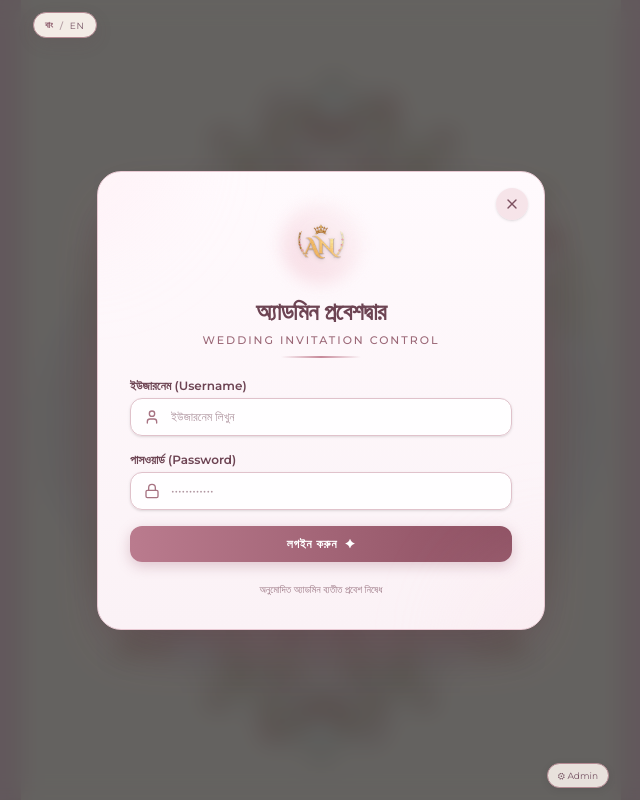
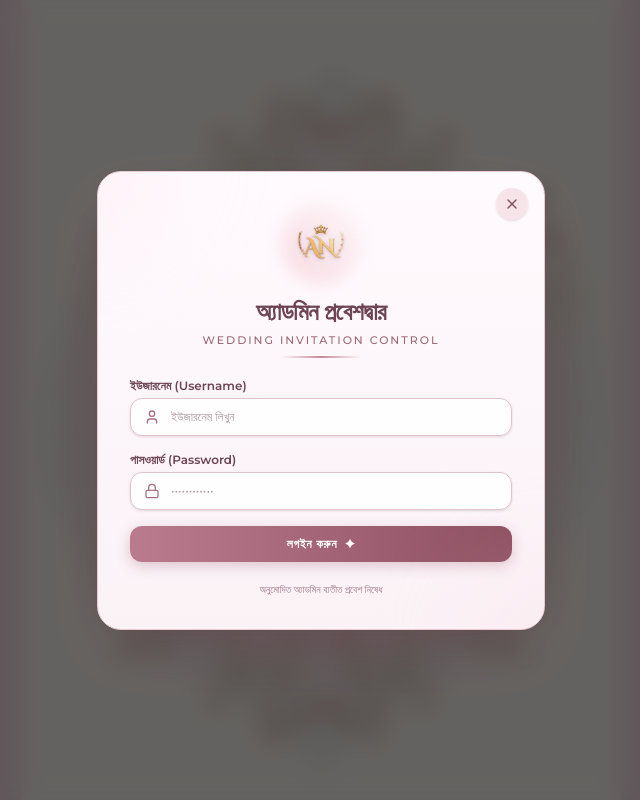
Before and after one commit to heartsantor/abir-weeding, a React (Vite) app: page / in a window 1280 px wide. Both pictures are taken after a click on the button "⚙ Admin". Shown: the whole page, without its empty margins (319-959 px from the left). Built offline with nearby package versions, Linux system fonts and the light colour scheme.

Commit message:
Fix modal z-index and hide floating controls while admin modal is open

```diff
--- a/src/components/admin/AdminDashboard.jsx
+++ b/src/components/admin/AdminDashboard.jsx
@@ -221,7 +221,7 @@ export default function AdminDashboard({ isOpen, onClose }) {
 
   if (!isAuthenticated) {
     return (
-      <div className="fixed inset-0 z-50 flex items-center justify-center p-3 sm:p-4 bg-black/60 backdrop-blur-md overflow-y-auto animate-fadeIn">
+      <div className="fixed inset-0 z-[9999] flex items-center justify-center p-3 sm:p-4 bg-black/60 backdrop-blur-md overflow-y-auto animate-fadeIn">
         <div className="relative w-full max-w-sm sm:max-w-md bg-gradient-to-b from-[#fffafd] to-[#fbf2f6] text-[#4a333d] rounded-3xl shadow-[0_25px_60px_-15px_rgba(115,55,75,0.35)] border border-[#e8c8d2] overflow-hidden p-6 sm:p-8 text-center">
           {/* Subtle decorative gold floral corners or glow */}
           <div className="absolute -top-24 -left-24 w-48 h-48 rounded-full bg-gradient-to-br from-[#ffdbe5]/40 to-transparent blur-2xl pointer-events-none" />
@@ -316,7 +316,7 @@ export default function AdminDashboard({ isOpen, onClose }) {
   }
 
   return (
-    <div className="fixed inset-0 z-50 flex items-center justify-center p-2 sm:p-4 bg-black/60 backdrop-blur-md overflow-y-auto animate-fadeIn">
+    <div className="fixed inset-0 z-[9999] flex items-center justify-center p-2 sm:p-4 bg-black/60 backdrop-blur-md overflow-y-auto animate-fadeIn">
       <div className="relative w-full max-w-5xl max-h-[94vh] flex flex-col bg-gradient-to-b from-[#fffafd] to-[#fcf4f7] text-[#4a333d] rounded-3xl shadow-[0_25px_70px_rgba(110,45,65,0.3)] border border-[#e8c8d2] overflow-hidden">
         {/* Header */}
         <div className="flex items-center justify-between px-5 sm:px-6 py-3.5 border-b border-[#edd2dc] bg-gradient-to-r from-[#faeef3] via-[#fff5f8] to-[#fbf0f4]">
--- a/src/index.css
+++ b/src/index.css
@@ -812,7 +812,7 @@ body.locked {
 /* Music Toggle */
 .music-toggle {
   position: fixed;
-  z-index: 100;
+  z-index: 40;
   right: max(12px, calc((100vw - min(600px, 100vw)) / 2 + 12px));
   top: max(12px, env(safe-area-inset-top));
   display: none;
@@ -842,7 +842,7 @@ body.locked {
 /* Floating Language Toggle */
 .lang-toggle {
   position: fixed;
-  z-index: 100;
+  z-index: 40;
   left: max(12px, calc((100vw - min(600px, 100vw)) / 2 + 12px));
   top: max(12px, env(safe-area-inset-top));
   display: inline-flex;
@@ -864,7 +864,7 @@ body.locked {
 /* Admin floating trigger */
 .admin-badge-trigger {
   position: fixed;
-  z-index: 99;
+  z-index: 40;
   bottom: 12px;
   right: max(12px, calc((100vw - min(600px, 100vw)) / 2 + 12px));
   padding: 5px 10px;
--- a/src/pages/InvitationPage.jsx
+++ b/src/pages/InvitationPage.jsx
@@ -329,6 +329,7 @@ export default function InvitationPage() {
       />
 
       {/* Language Toggle Fixed Top-Left */}
+      {!isAdminOpen && (
         <button
           onClick={toggleLang}
           className="lang-toggle"
@@ -343,8 +344,10 @@ export default function InvitationPage() {
             EN
           </span>
         </button>
+      )}
 
       {/* Floating Music Button */}
+      {!isAdminOpen && (
         <button
           id="musicToggle"
           className={`music-toggle ${musicActive ? 'active' : ''}`}
@@ -355,8 +358,10 @@ export default function InvitationPage() {
         >
           ♫ <span>{musicIsOn ? 'ON' : 'OFF'}</span>
         </button>
+      )}
 
       {/* Admin Floating Badge */}
+      {!isAdminOpen && (
         <button
           onClick={() => setIsAdminOpen(true)}
           className="admin-badge-trigger"
@@ -364,6 +369,7 @@ export default function InvitationPage() {
         >
           ⚙ Admin
         </button>
+      )}
 
       {/* Main Single Column Container matching reference website */}
       <main className="invite">
```
Lines whose indentation alone changed are shown as unchanged.
